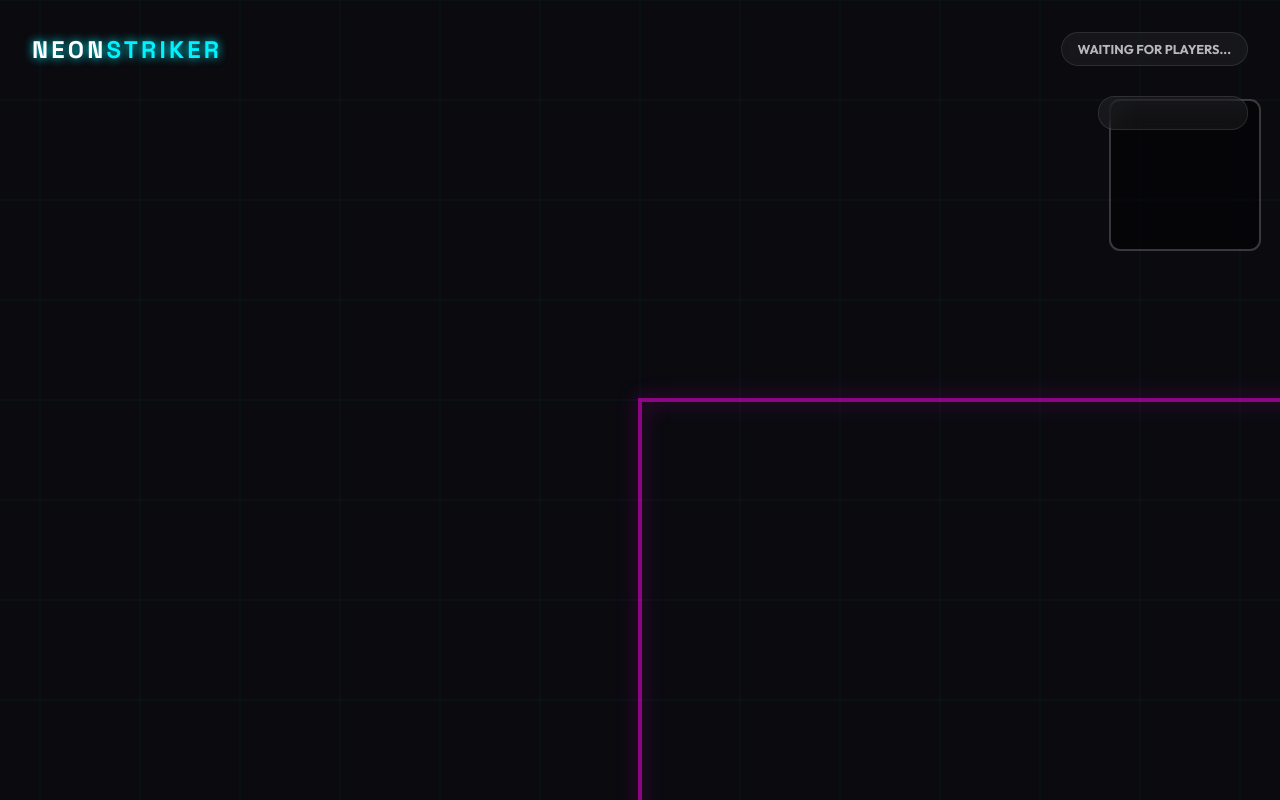
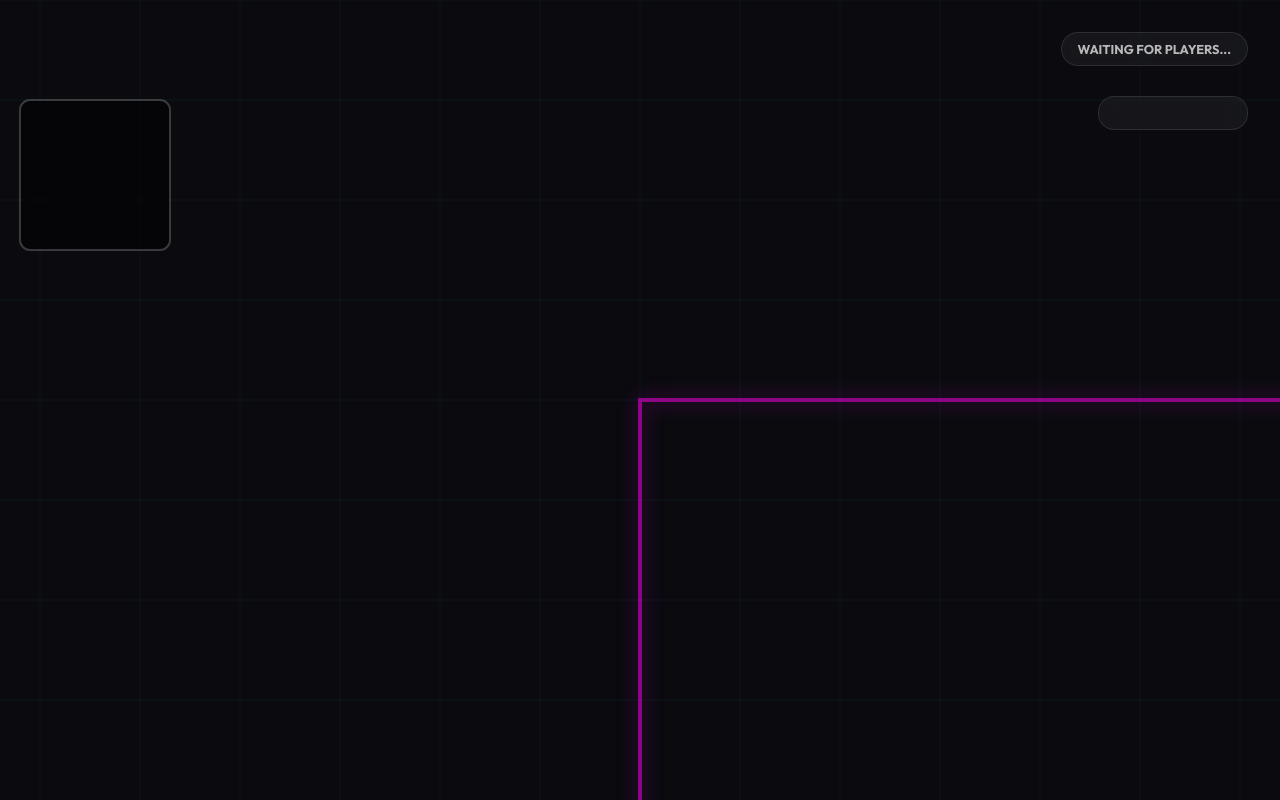
Before and after one commit to masax2016jp/onlineneonbattle, a website built with Vite: page index.html in a window 1280 px wide. Both pictures are taken after a click on the button "JOIN ARENA". Built offline with nearby package versions, Linux system fonts and the light colour scheme; what playroomkit would draw is missing.

Commit message:
Optimize UI layout: move minimap to top-left and remove logo

```diff
--- a/index.html
+++ b/index.html
@@ -17,7 +17,6 @@
 
       <div id="ui-layer">
         <header id="game-header">
-          <div class="logo">NEON<span>STRIKER</span></div>
           <div id="timer" class="hidden">03:00</div>
           <div id="player-count">WAITING FOR PLAYERS...</div>
         </header>
--- a/src/main.js
+++ b/src/main.js
@@ -652,8 +652,8 @@ function drawPlayer(x, y, angle, color, name, isMe, health, powerups) {
 function drawMinimap(me) {
   const size = 150;
   const padding = 20;
-  const x = canvas.width - size - padding;
-  const y = padding + 80; // Move to top right (below header)
+  const x = padding; // Move to top left
+  const y = padding + 80; // Below header
 
   // Background
   ctx.fillStyle = 'rgba(0, 0, 0, 0.5)';
--- a/src/style.css
+++ b/src/style.css
@@ -51,7 +51,8 @@ canvas {
 header {
   padding: 2rem;
   display: flex;
-  justify-content: space-between;
+  justify-content: flex-end;
+  gap: 20px;
   align-items: center;
   z-index: 10;
 }
```
